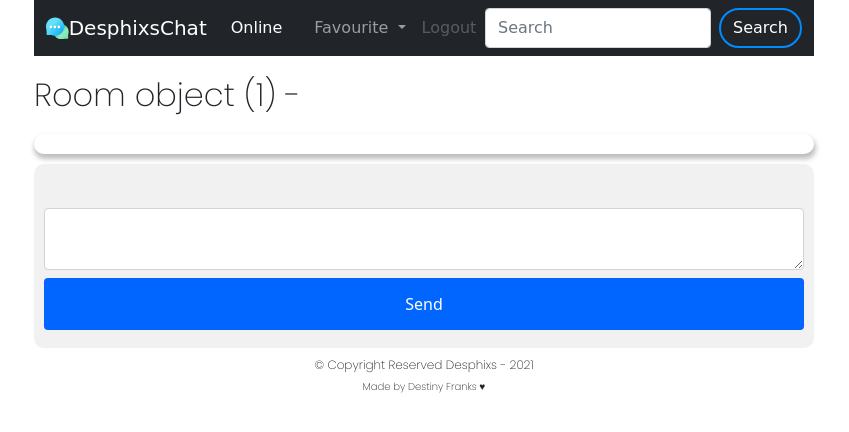
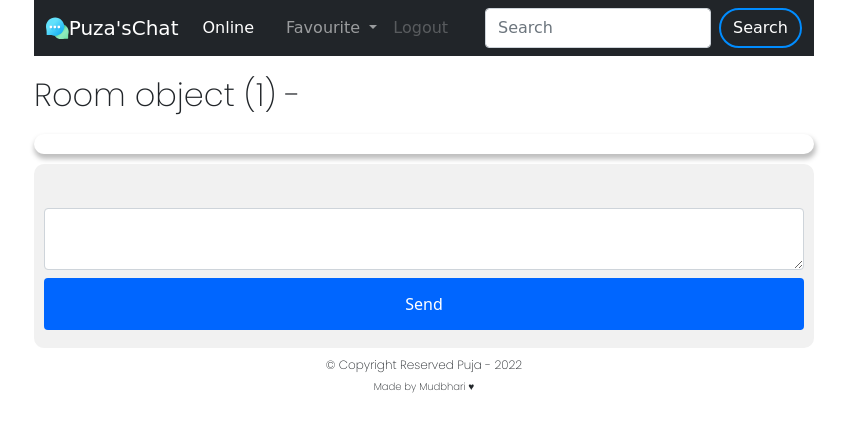
Before and after one commit to pujamudbhari/chat_app, a Django app: template chat_app/templates/room.html in a window 1280 px wide. Shown: the top 432 px of the page, without its empty margins (216-1065 px from the left). Run offline with Django 4.2, Linux system fonts and the light colour scheme; the template is opened without the code that fills it: values that come from a table or form of the project are taken from there, others are empty; data comes from the database, SQL or seed files in the repository; both versions use the stored data as it was after the commit; some libraries are stand-ins or nearby versions; some web fonts are replaced.

Commit message:
final commit

```diff
--- a/chat_app/templates/home.html
+++ b/chat_app/templates/home.html
@@ -12,7 +12,7 @@
     <link rel="preconnect" href="https://fonts.gstatic.com" crossorigin>
     <link href="https://fonts.googleapis.com/css2?family=Benne&display=swap" rel="stylesheet">
     <link rel="stylesheet" href="main.css">
-    <title>Hello, world!</title>
+    <title>Let's chat!</title>
     <style>
       body{
     background-color: #dbdbdb;
@@ -289,8 +289,8 @@
             <input type="submit" value="Start Chat Now!">
         </form>
     </div>
-    <h5 >&copy;	Copyright Reserved Desphixs - 2021</h5>
-<h6>Made by Destiny Franks &hearts;	</h6>
+    <h5 >&copy;	Copyright Reserved Puja - 2022</h5>
+<h6>Made by Mudbhari &hearts;	</h6>
 
 
 
--- a/chat_app/templates/room.html
+++ b/chat_app/templates/room.html
@@ -153,7 +153,7 @@
 <g>
 </g>
 </svg>
-    <a class="navbar-brand" href="#">DesphixsChat</a>
+    <a class="navbar-brand" href="#">Puza'sChat</a>
     <button class="navbar-toggler" type="button" data-bs-toggle="collapse" data-bs-target="#navbarSupportedContent" aria-controls="navbarSupportedContent" aria-expanded="false" aria-label="Toggle navigation">
       <span class="navbar-toggler-icon"></span>
     </button>
@@ -296,8 +296,8 @@
       </form>
   </div>
 </div>
-<h5 >&copy;	Copyright Reserved Desphixs - 2021</h5>
-<h6>Made by Destiny Franks &hearts;	</h6>
+<h5 >&copy;	Copyright Reserved Puja - 2022</h5>
+<h6>Made by Mudbhari &hearts;	</h6>
 
 
 <script src="https://cdn.jsdelivr.net/npm/@popperjs/core@2.9.2/dist/umd/popper.min.js" integrity="sha384-IQsoLXl5PILFhosVNubq5LC7Qb9DXgDA9i+tQ8Zj3iwWAwPtgFTxbJ8NT4GN1R8p" crossorigin="anonymous"></script>
```
Also changed, not shown: chat_app/db.sqlite3.
